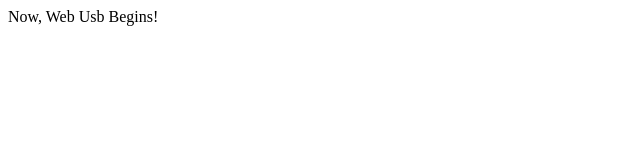
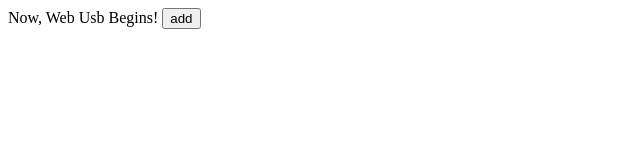
Before and after one commit to smileSkyLife/smileSkyLife.github.io, a plain HTML site: page index.html in a window 1280 px wide. Shown: the whole page, without its empty margins (0-640 px from the left). Drawn offline with Linux system fonts and the light colour scheme.

Commit message:
web usb commit 2

```diff
--- a/index.html
+++ b/index.html
@@ -6,5 +6,16 @@
 </head>
 <body>
   Now, Web Usb Begins!
+  <button onclick="request()">add</button>
+  <script>
+      var request = function(){
+      	window.navigator.usb.requestDevice({
+          filters: [{vendorId: String(0).toString(16)}]
+        }).then( devices => {
+        	console.log(devices)
+        })
+      }
+
+  </script>
 </body>
 </html>
```
